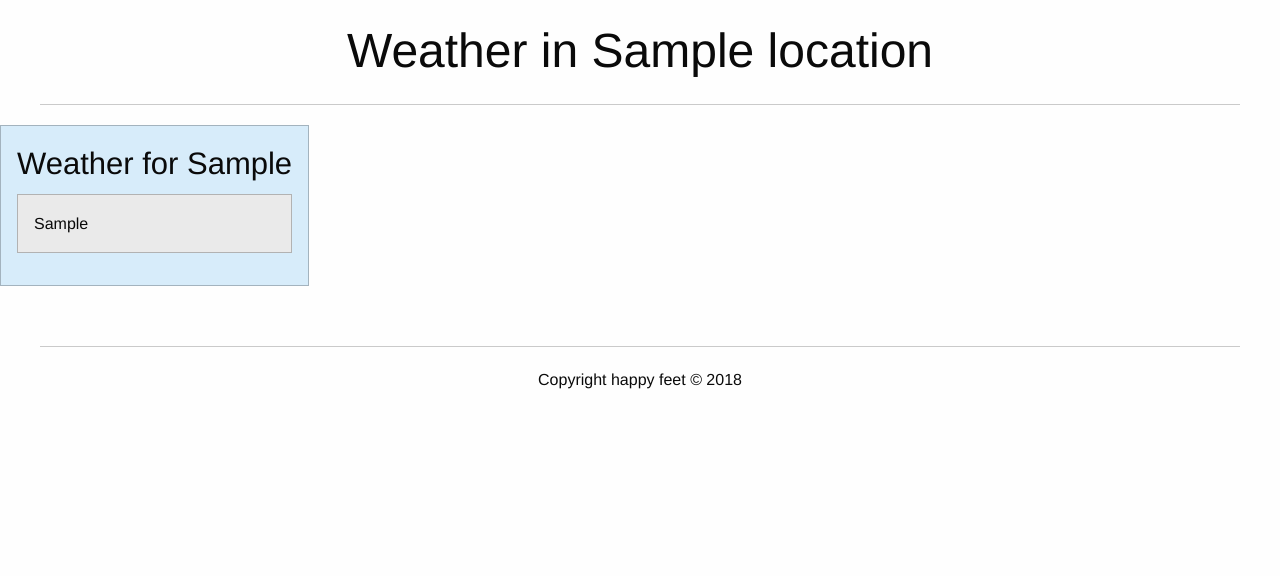
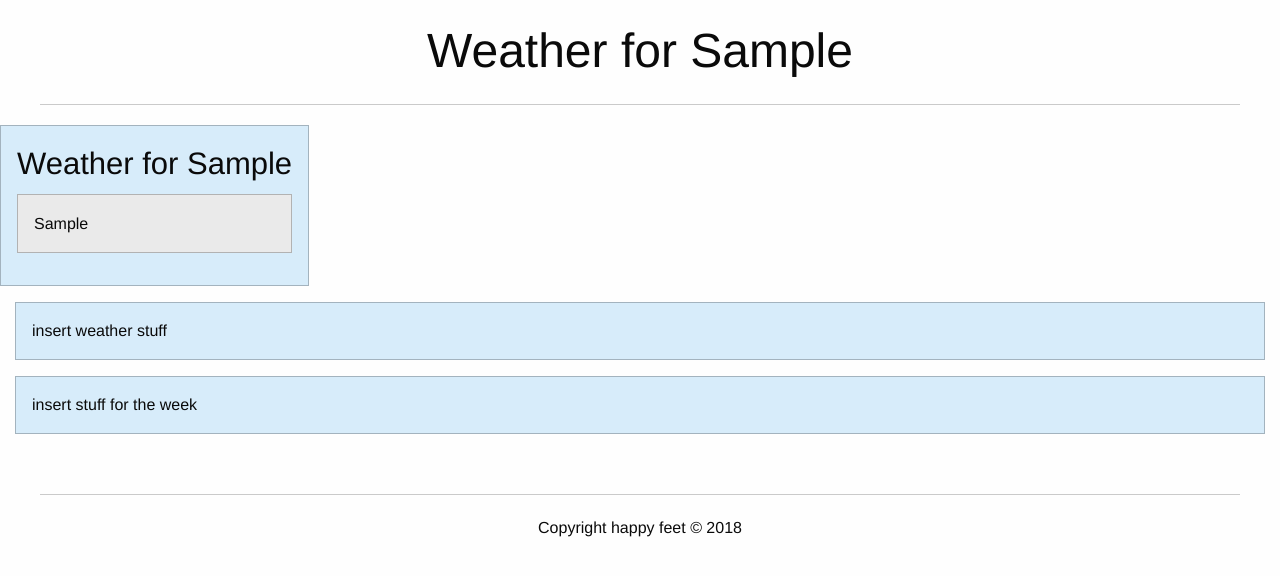
Before and after one commit to tinawong15/happy-feet, a Flask app: template templates/weather.html in a window 1280 px wide. Shown: the part 55-631 px from the top of the page. Run offline with Flask 2, Linux system fonts and the light colour scheme; the template is opened without the code that fills it: most values are stand-ins (such as "Sample title", 1, 10 or a date in 2020); some libraries are stand-ins or nearby versions.

Commit message:
finished(ish) weather.html

```diff
--- a/templates/weather.html
+++ b/templates/weather.html
@@ -1,7 +1,7 @@
 {% extends "base.html" %}
 
 {% block tile %}
-Weather For {{location}}
+Weather For {{l}}
 {% endblock %}
 
 {% block content %}
@@ -11,7 +11,7 @@ Weather For {{location}}
   <div class="grid-x grid-padding-x">
     <div class="large-12 cell">
       <br><br><br>
-      <h1 align="center">Weather in {{location}}</h1>
+      <h1 align="center">Weather for {{l}}</h1>
       <hr>
 
       <div class="grid-x grid-padding-x">
@@ -33,7 +33,12 @@ Weather For {{location}}
       </div>
 
       <div class="medium-6 cell">
-
+	<div class="primary callout">
+	  insert weather stuff
+	</div>
+	<div class="primary callout">
+	  insert stuff for the week
+	</div>
       </div>
 
     </div>
```
